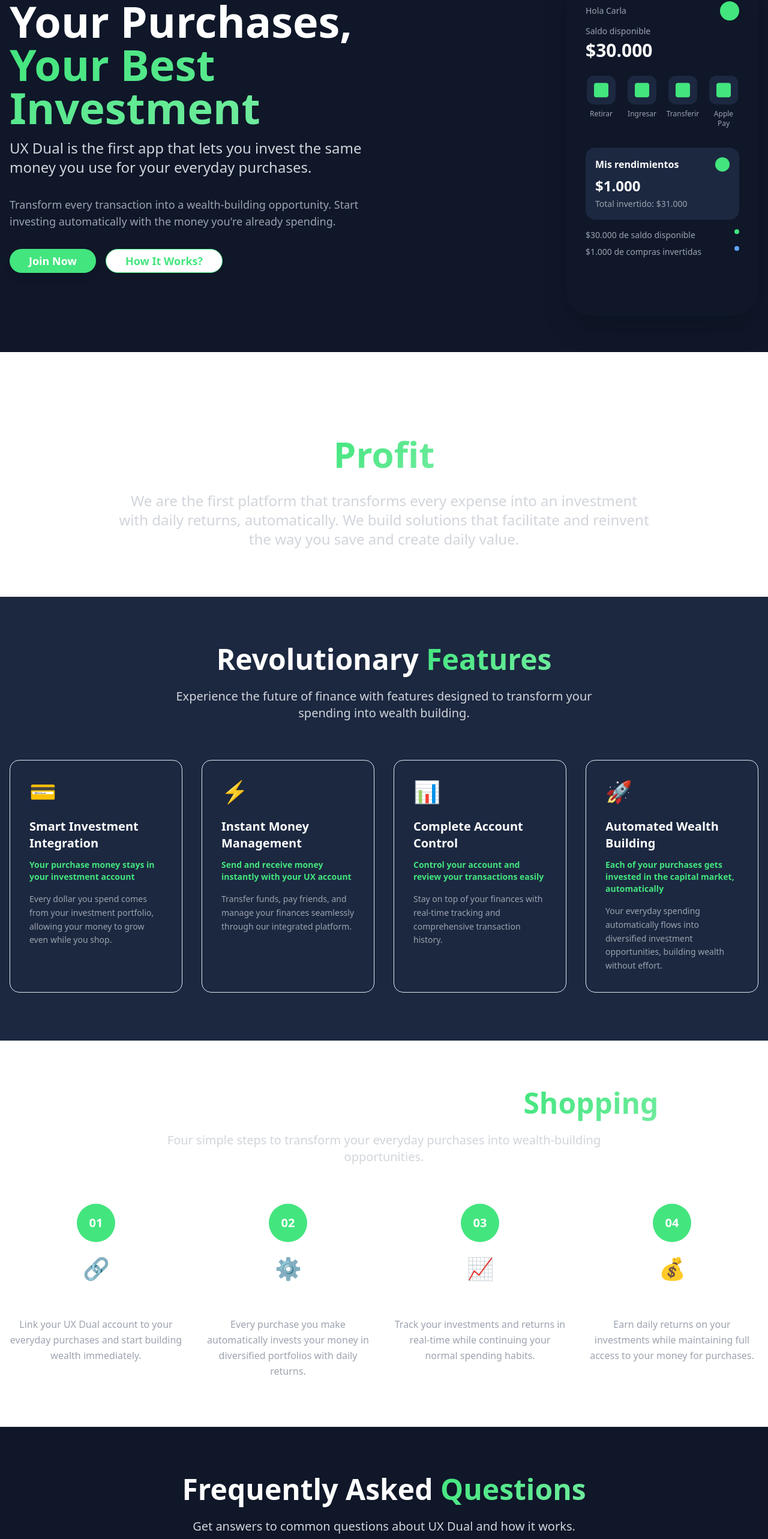
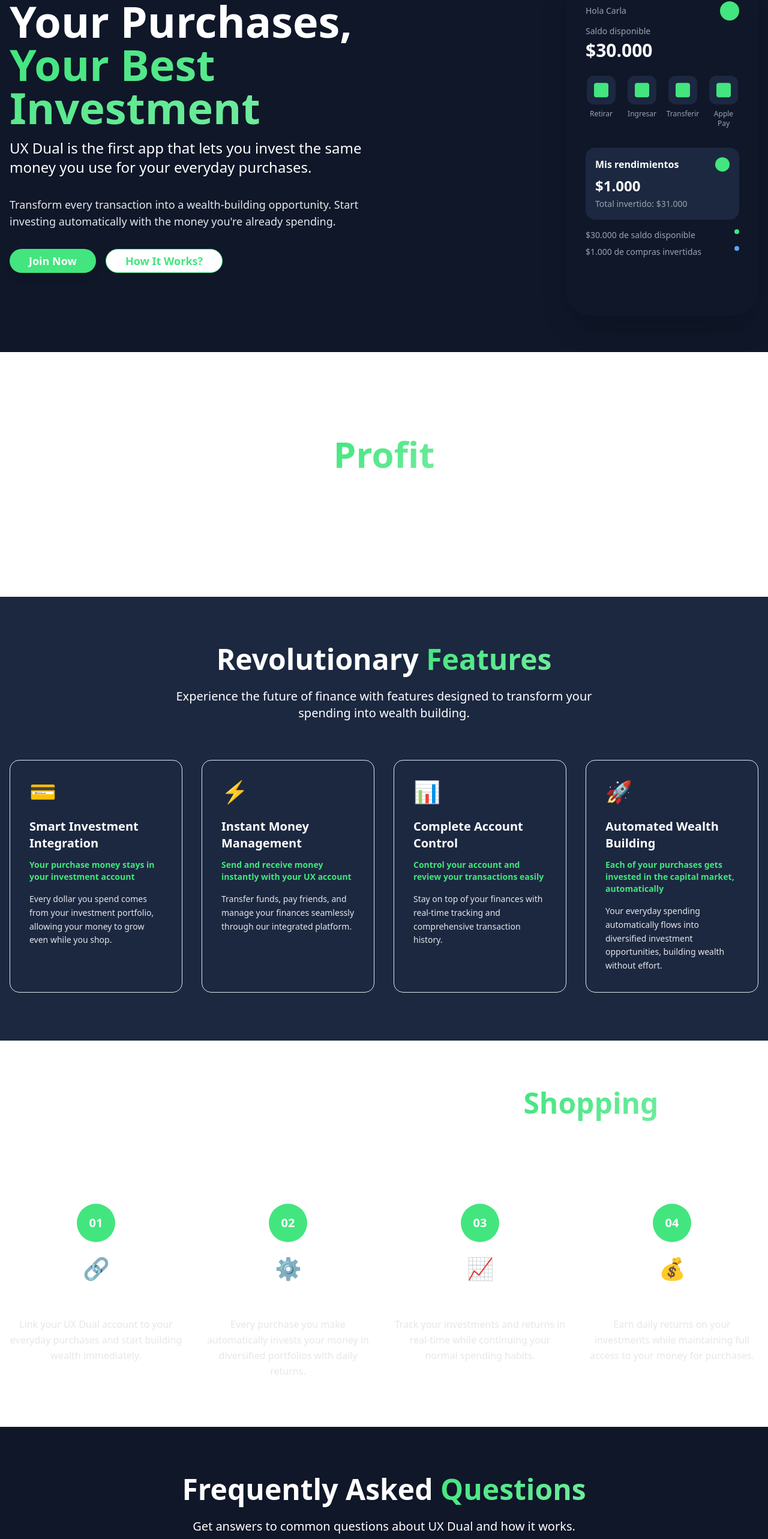
Before and after one commit to piscu-boop/spend-invest-grow-ux, a React (Vite) app: page / in a window 1280 px wide. Shown: the part 213-2779 px from the top of the page at 60% size. Built offline with nearby package versions, Linux system fonts and the light colour scheme.

Commit message:
Fix: Ensure text visibility in color combinations
Adjusted color usage to prevent text from becoming invisible against the background, addressing the issue observed in the provided images.

```diff
--- a/src/components/FAQSection.tsx
+++ b/src/components/FAQSection.tsx
@@ -31,7 +31,7 @@ const FAQSection = () => {
             Frequently Asked{" "}
             <span className="gradient-text">Questions</span>
           </h2>
-          <p className="text-xl text-gray-300 max-w-3xl mx-auto">
+          <p className="text-xl text-white max-w-3xl mx-auto">
             Get answers to common questions about UX Dual and how it works.
           </p>
         </div>
@@ -57,7 +57,7 @@ const FAQSection = () => {
 
               <div className={`overflow-hidden transition-all duration-500 ${openIndex === index ? 'max-h-96 opacity-100' : 'max-h-0 opacity-0'}`}>
                 <div className="px-8 pb-6">
-                  <p className="text-gray-300 leading-relaxed">
+                  <p className="text-gray-200 leading-relaxed">
                     {faq.answer}
                   </p>
                 </div>
--- a/src/components/FeaturesSection.tsx
+++ b/src/components/FeaturesSection.tsx
@@ -34,7 +34,7 @@ const FeaturesSection = () => {
           <h2 className="text-4xl md:text-5xl font-bold text-white mb-6">
             Revolutionary <span className="gradient-text">Features</span>
           </h2>
-          <p className="text-xl text-gray-300 max-w-3xl mx-auto">
+          <p className="text-xl text-white max-w-3xl mx-auto">
             Experience the future of finance with features designed to transform your spending into wealth building.
           </p>
         </div>
@@ -59,7 +59,7 @@ const FeaturesSection = () => {
                 <p className="text-ux-green font-semibold mb-4 text-sm">
                   {feature.description}
                 </p>
-                <p className="text-gray-400 text-sm leading-relaxed">
+                <p className="text-gray-200 text-sm leading-relaxed">
                   {feature.detail}
                 </p>
               </div>
--- a/src/components/FinalCTASection.tsx
+++ b/src/components/FinalCTASection.tsx
@@ -17,7 +17,7 @@ const FinalCTASection = () => {
             <span className="gradient-text">Every Purchase</span>
           </h2>
 
-          <p className="text-xl md:text-2xl text-gray-300 mb-12 leading-relaxed">
+          <p className="text-xl md:text-2xl text-white mb-12 leading-relaxed">
             Join the financial revolution. Turn your everyday spending into your investment strategy.
           </p>
 
@@ -26,12 +26,12 @@ const FinalCTASection = () => {
               Download UX Dual Now
             </Button>
 
-            <div className="text-gray-400">
+            <div className="text-white">
               <p className="text-lg">Available on iOS and Android</p>
               <p className="text-sm mt-2">Start investing automatically today</p>
             </div>
 
-            {/* App Store Badges Placeholder */}
+            {/* App Store Badges */}
             <div className="flex flex-col sm:flex-row gap-4 justify-center items-center pt-8">
               <div className="bg-ux-blue-dark rounded-xl px-8 py-4 border border-ux-green/20 hover:border-ux-green/40 transition-colors duration-300">
                 <div className="text-white font-semibold">📱 App Store</div>
--- a/src/components/HeroSection.tsx
+++ b/src/components/HeroSection.tsx
@@ -21,13 +21,13 @@ const HeroSection = () => {
                   Your Best Investment
                 </span>
               </h1>
-              <p className="text-xl md:text-2xl text-gray-300 leading-relaxed">
+              <p className="text-xl md:text-2xl text-white leading-relaxed">
                 UX Dual is the first app that lets you invest the same money you use for your everyday purchases.
               </p>
             </div>
 
             <div className="space-y-4">
-              <p className="text-lg text-gray-400">
+              <p className="text-lg text-gray-200">
                 Transform every transaction into a wealth-building opportunity. Start investing automatically with the money you're already spending.
               </p>
             </div>
--- a/src/components/HowItWorksSection.tsx
+++ b/src/components/HowItWorksSection.tsx
@@ -35,7 +35,7 @@ const HowItWorksSection = () => {
             Investing Made as Simple as{" "}
             <span className="gradient-text">Shopping</span>
           </h2>
-          <p className="text-xl text-gray-300 max-w-3xl mx-auto">
+          <p className="text-xl text-white max-w-3xl mx-auto">
             Four simple steps to transform your everyday purchases into wealth-building opportunities.
           </p>
         </div>
@@ -67,7 +67,7 @@ const HowItWorksSection = () => {
                 <h3 className="text-xl font-bold text-white mb-4 group-hover:text-ux-green transition-colors duration-300">
                   {step.title}
                 </h3>
-                <p className="text-gray-400 leading-relaxed">
+                <p className="text-gray-200 leading-relaxed">
                   {step.description}
                 </p>
               </div>
--- a/src/components/ValueProposition.tsx
+++ b/src/components/ValueProposition.tsx
@@ -8,7 +8,7 @@ const ValueProposition = () => {
             Turn Every Purchase Into{" "}
             <span className="gradient-text">Profit</span>
           </h2>
-          <p className="text-xl md:text-2xl text-gray-300 leading-relaxed">
+          <p className="text-xl md:text-2xl text-white leading-relaxed">
             We are the first platform that transforms every expense into an investment with daily returns, automatically. We build solutions that facilitate and reinvent the way you save and create daily value.
           </p>
         </div>
```
